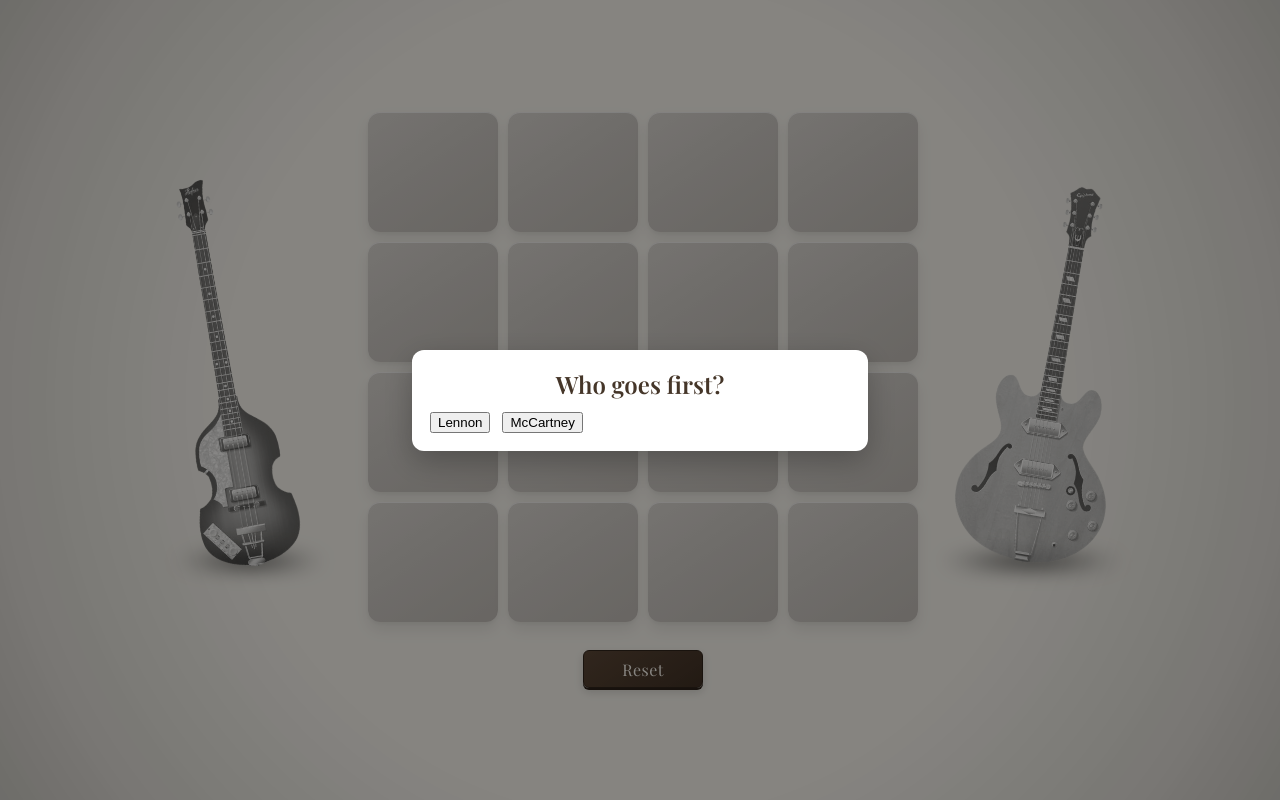
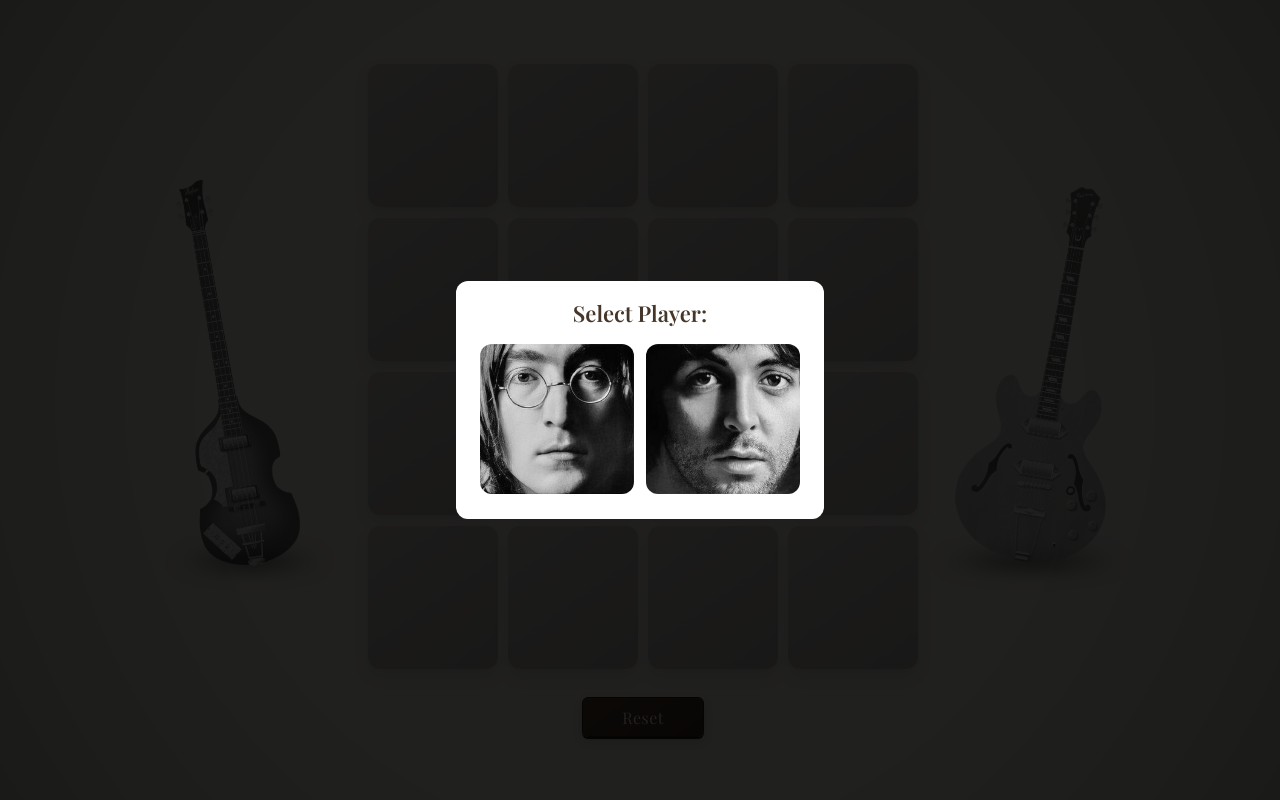
Before and after one commit to rnhnn/toe-to-toe, a React (Vite) app: page / in a window 1280 px wide. Built offline with nearby package versions, Linux system fonts and the light colour scheme.

Commit message:
add styles for player selection

```diff
--- a/src/App.css
+++ b/src/App.css
@@ -18,6 +18,10 @@
     rgba(0, 0, 0, 0.1) 85%,
     rgba(0, 0, 0, 0.18) 100%
   );
+}
+
+button {
+  all: unset;
 }
 
 .game {
@@ -193,22 +197,53 @@
   display: grid;
   place-items: center;
   padding: 24px;
-  background: rgba(0, 0, 0, 0.45);
+  background: rgb(0 0 0 / 87%);
 }
 
 .modal {
-  width: min(420px, 100%);
-  padding: 18px;
+  padding: 21px 24px 25px 24px;
   background: #fff;
   border-radius: 12px;
-  box-shadow: 0 10px 30px rgba(0, 0, 0, 0.25);
 }
 
 .modal-title {
-  margin: 0 0 12px;
+  line-height: 1;
+  margin: 0 0 20px 0;
+  font-size: 22px;
 }
 
 .modal-actions {
   display: flex;
   gap: 12px;
 }
+
+.modal-actions--portraits {
+  display: flex;
+  justify-content: center;
+  gap: 12px;
+}
+
+.starter-button {
+  cursor: pointer;
+  border-radius: 14px;
+  transition: box-shadow 200ms ease,
+}
+
+.starter-button img {
+  display: block;
+  height: 180px;
+  object-fit: cover;
+  border-radius: 10px;
+  filter: grayscale(100%);
+  transition: filter 300ms ease;
+}
+.starter-button:hover img {
+  filter: grayscale(0%);
+}
+
+.starter-button img {
+  height: 150px;
+  object-fit: cover;
+  border-radius: 12px;
+  display: block;
+}
--- a/src/components/Game.jsx
+++ b/src/components/Game.jsx
@@ -379,13 +379,25 @@
       {starter === null && (
         <div className="modal-overlay" role="dialog" aria-modal="true">
           <div className="modal">
-            <h2 className="modal-title">Who goes first?</h2>
-            <div className="modal-actions">
-              <button type="button" onClick={() => handleChooseStarter("john")}>
-                Lennon
+            <h2 className="modal-title">Select Player:</h2>
+
+            <div className="modal-actions modal-actions--portraits">
+              <button
+                type="button"
+                className="starter-button starter-button--john"
+                onClick={() => handleChooseStarter("john")}
+                aria-label="Start with John Lennon"
+              >
+                <img src="/images/john.png" alt="John Lennon portrait" />
               </button>
-              <button type="button" onClick={() => handleChooseStarter("paul")}>
-                McCartney
+
+              <button
+                type="button"
+                className="starter-button starter-button--paul"
+                onClick={() => handleChooseStarter("paul")}
+                aria-label="Start with Paul McCartney"
+              >
+                <img src="/images/paul.png" alt="Paul McCartney portrait" />
               </button>
             </div>
           </div>
```
Also changed, not shown: public/images/john.png (added), public/images/paul.png (added).
